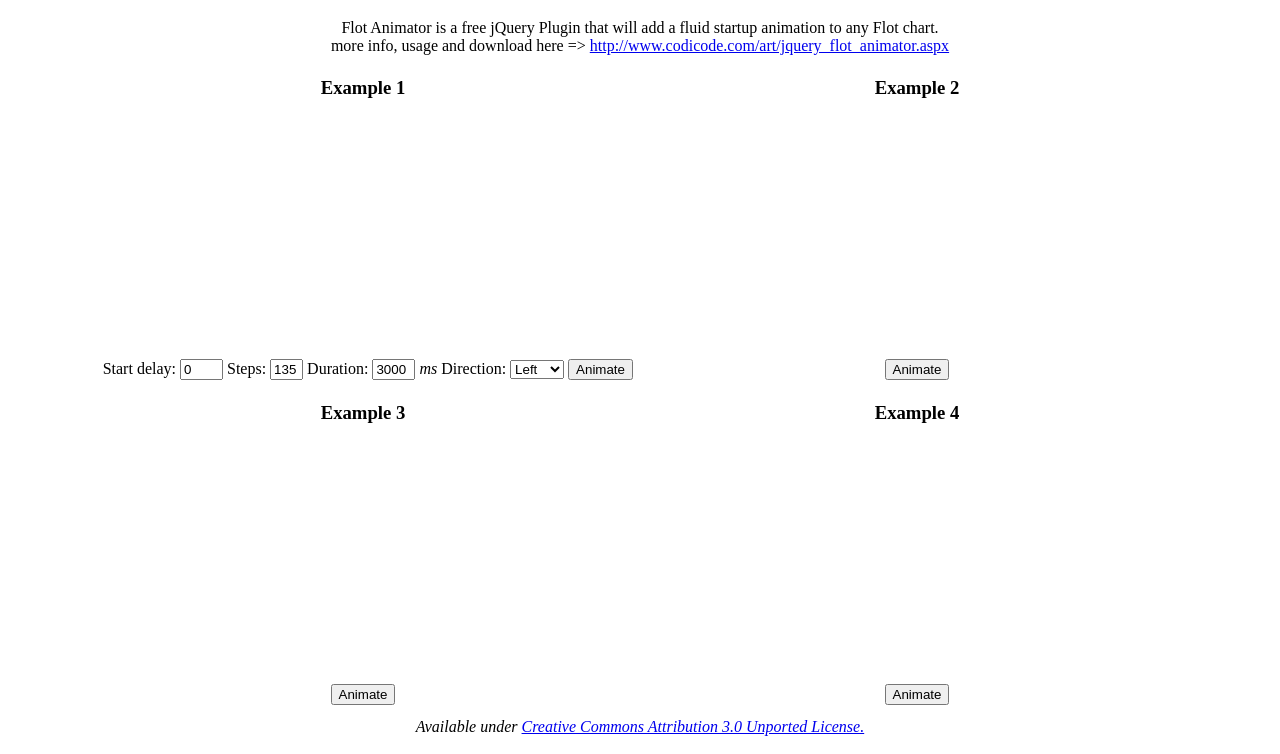
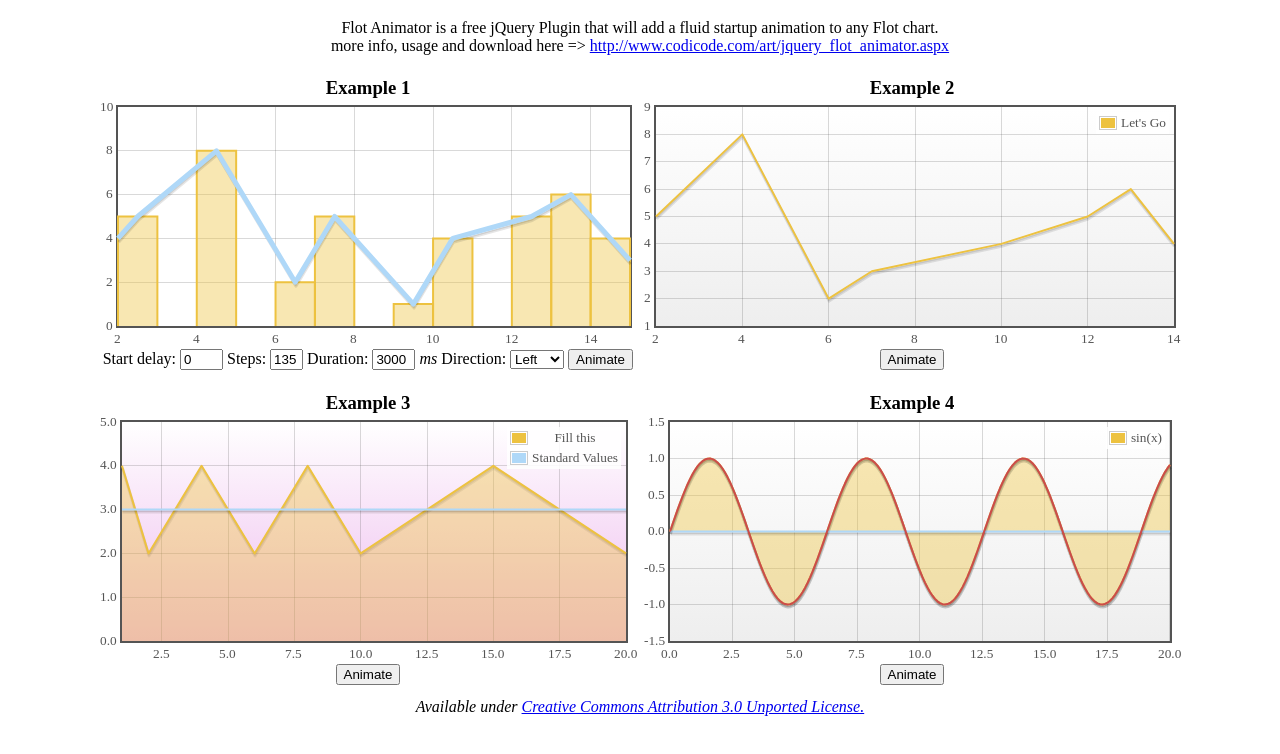
Before and after one commit to fixko/flotanimator, a plain HTML site: page index.html in a window 1280 px wide. Shown: the part 61-815 px from the top of the page. Drawn offline with nearby package versions, Linux system fonts and the light colour scheme; a script that the page names is missing.

Commit message:
Update index.html

```diff
--- a/index.html
+++ b/index.html
@@ -6,7 +6,7 @@
 <body>
 	<script src="http://ajax.googleapis.com/ajax/libs/jquery/2.0.3/jquery.min.js" type="text/javascript"></script>
 	<script src="jquery.flot.min.js" type="text/javascript"></script>
-	<script src="flotanimator.min.js" type="text/javascript"></script>
+	<script src="jquery.flot.animator.min.js" type="text/javascript"></script>
 <div style="text-align:center;">
 <h1>Jquery Flot Animator Samples</h1>
 <span>Flot Animator is a free jQuery Plugin that will add a fluid startup animation to any Flot chart.<br>
```
